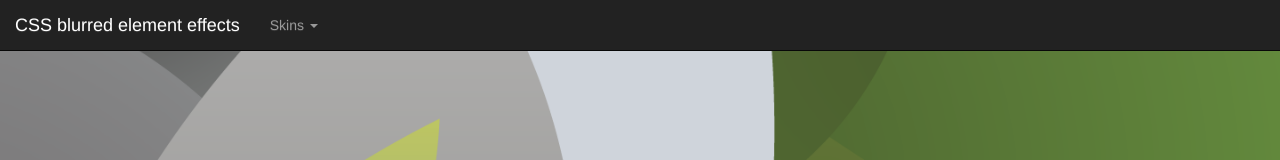
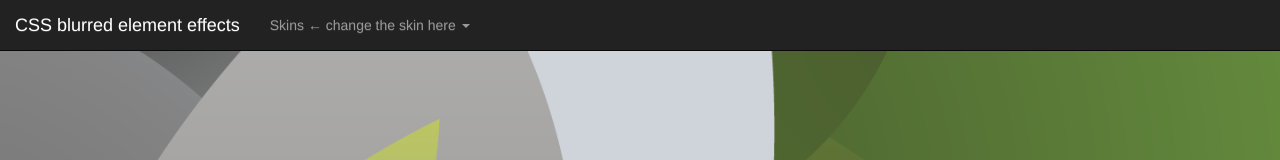
Before and after one commit to jayproulx/css-ios-blur, a website with bundled scripts: page index.html in a window 1280 px wide. Shown: the top 160 px of the page. Built offline with nearby package versions, Linux system fonts and the light colour scheme; no server answers.

Commit message:
make the skins dropdown more obvious. :P

```diff
--- a/index.html
+++ b/index.html
@@ -24,8 +24,9 @@
 		<div class="collapse navbar-collapse" id="bs-example-navbar-collapse-1">
 			<ul class="nav navbar-nav">
 				<li class="dropdown">
-					<a href="#" class="dropdown-toggle" data-toggle="dropdown">Skins
-						<b class="caret"></b>
+					<a href="#" class="dropdown-toggle" data-toggle="dropdown">Skins &larr; change the skin here
+
+                        <b class="caret"></b>
 					</a>
 					<ul class="dropdown-menu">
 						<li ng-class="{'disabled': selectedSkin == 'default'}">
@@ -48,7 +49,8 @@
 						</li>
 					</ul>
 				</li>
-				<!--<li class="dropdown">-->
+
+                <!--<li class="dropdown">-->
 					<!--<a href="#" class="dropdown-toggle" data-toggle="dropdown">Fonts-->
 						<!--<b class="caret"></b>-->
 					<!--</a>-->
@@ -65,7 +67,8 @@
 					<!--</ul>-->
 				<!--</li>-->
 			</ul>
-			<ul class="nav navbar-nav navbar-right">
+
+            <ul class="nav navbar-nav navbar-right">
 			</ul>
 		</div>
 		<!-- /.navbar-collapse -->
```
